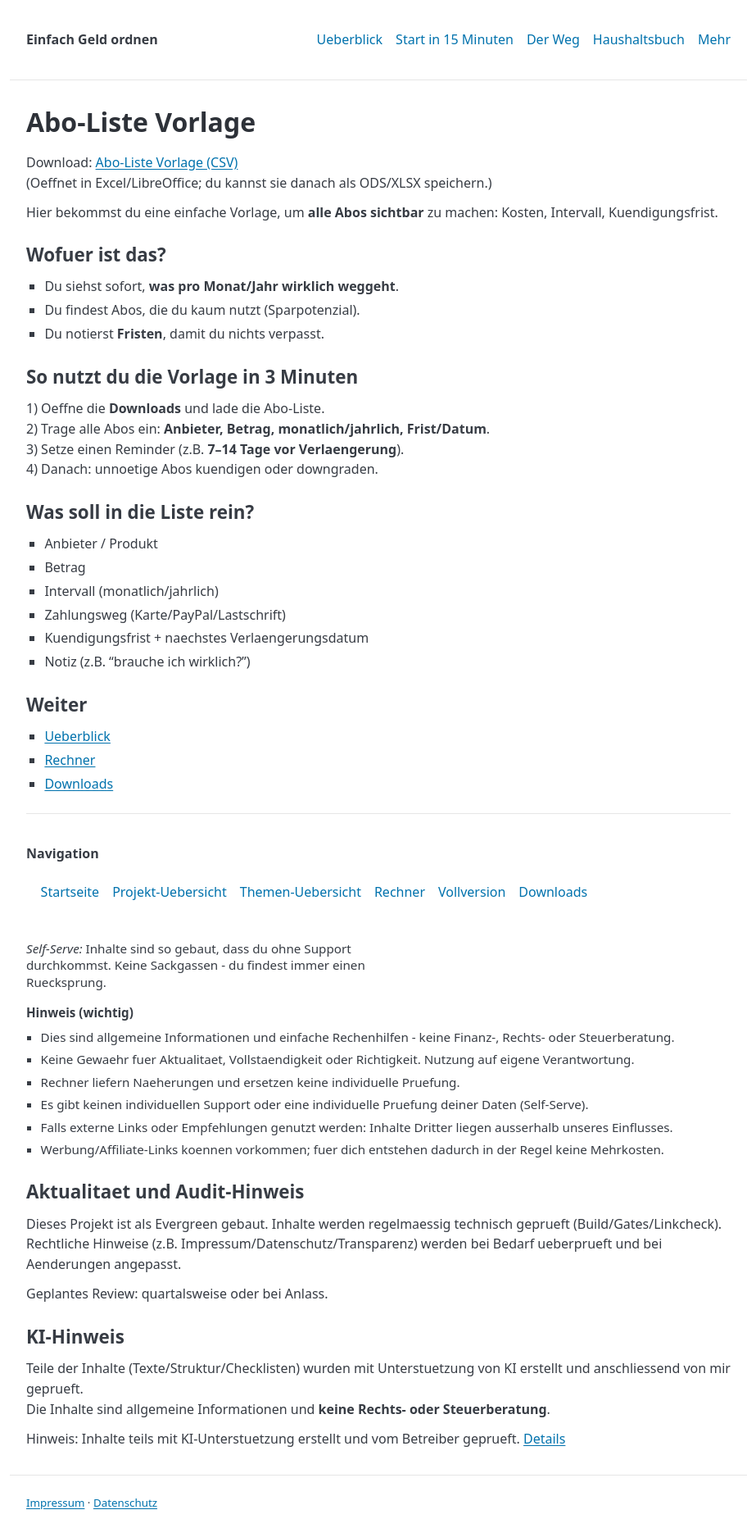
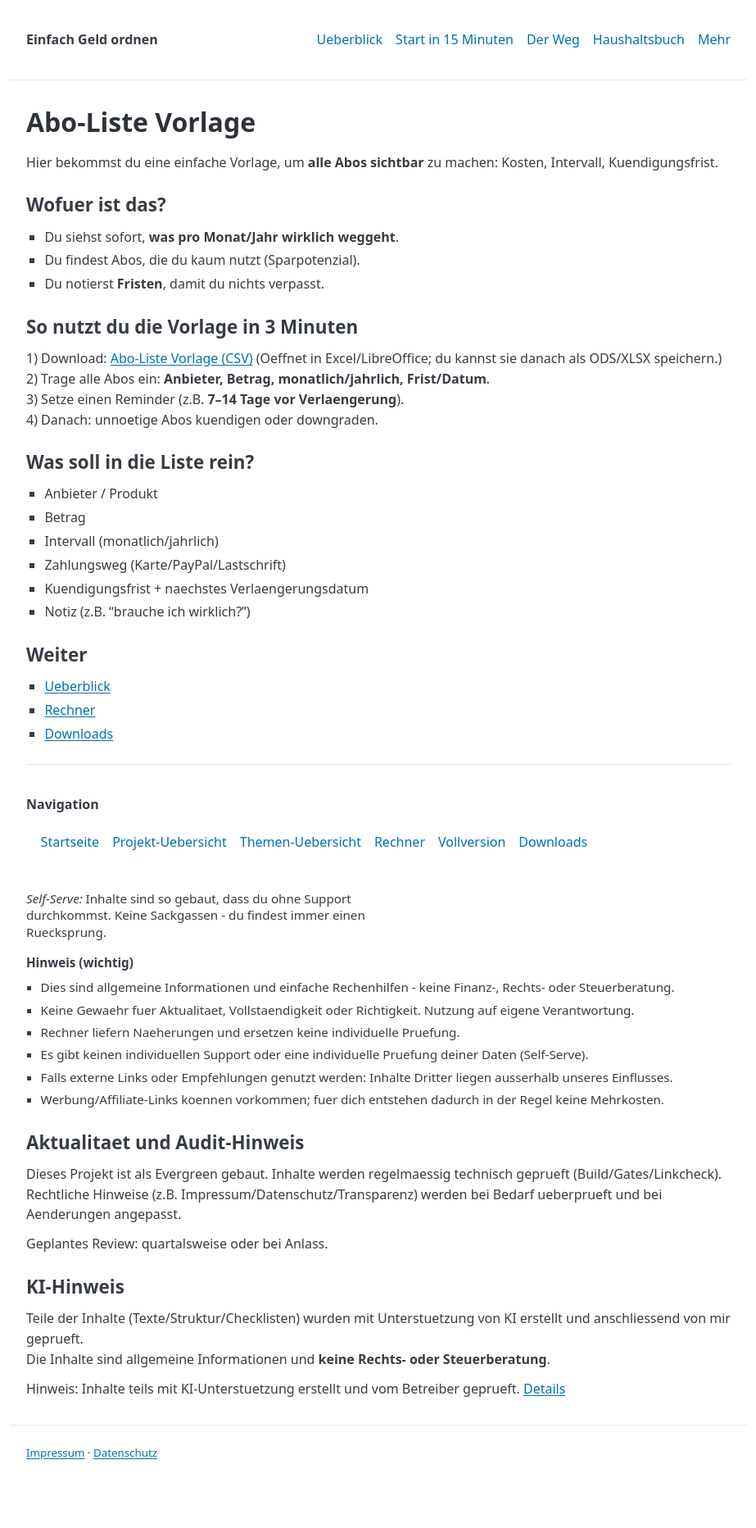
Before and after one commit to gluecklich-tools/einfach-geld-ordnen, a Jekyll site: the page built from seiten/abo-liste-vorlage.md, in a window 1280 px wide. Shown: the whole page at 82% size, without its empty margins (178-1101 px from the left). Built offline with Jekyll 4.4.1, drawn with Linux system fonts in a browser that asks for light colours; after the commit the page ends 1804 px from its top, so only the background shows below that.

Commit message:
Klaus-Run: automated gates + push 2026-02-22 10:21

```diff
--- a/seiten/abo-liste-vorlage.md
+++ b/seiten/abo-liste-vorlage.md
@@ -9,11 +9,6 @@ description: "Abo-Liste Vorlage – in 3 Minuten alle Abos sichtbar machen (Kost
 ---
 
 # Abo-Liste Vorlage
-
-
-Download: [Abo-Liste Vorlage (CSV)]({{ site.baseurl }}/downloads/vorlagen/abo-liste-vorlage.csv)
-(Oeffnet in Excel/LibreOffice; du kannst sie danach als ODS/XLSX speichern.)
-
 Hier bekommst du eine einfache Vorlage, um **alle Abos sichtbar** zu machen: Kosten, Intervall, Kuendigungsfrist.
 
 ## Wofuer ist das?
@@ -23,8 +18,8 @@ Hier bekommst du eine einfache Vorlage, um **alle Abos sichtbar** zu machen: Kos
 - Du notierst **Fristen**, damit du nichts verpasst.
 
 ## So nutzt du die Vorlage in 3 Minuten
-
-1) Oeffne die **Downloads** und lade die Abo-Liste.
+1) Download: [Abo-Liste Vorlage (CSV)]({{ site.baseurl }}/downloads/vorlagen/abo-liste-vorlage.csv)
+(Oeffnet in Excel/LibreOffice; du kannst sie danach als ODS/XLSX speichern.)
 2) Trage alle Abos ein: **Anbieter, Betrag, monatlich/jahrlich, Frist/Datum**.
 3) Setze einen Reminder (z.B. **7–14 Tage vor Verlaengerung**).
 4) Danach: unnoetige Abos kuendigen oder downgraden.
```
